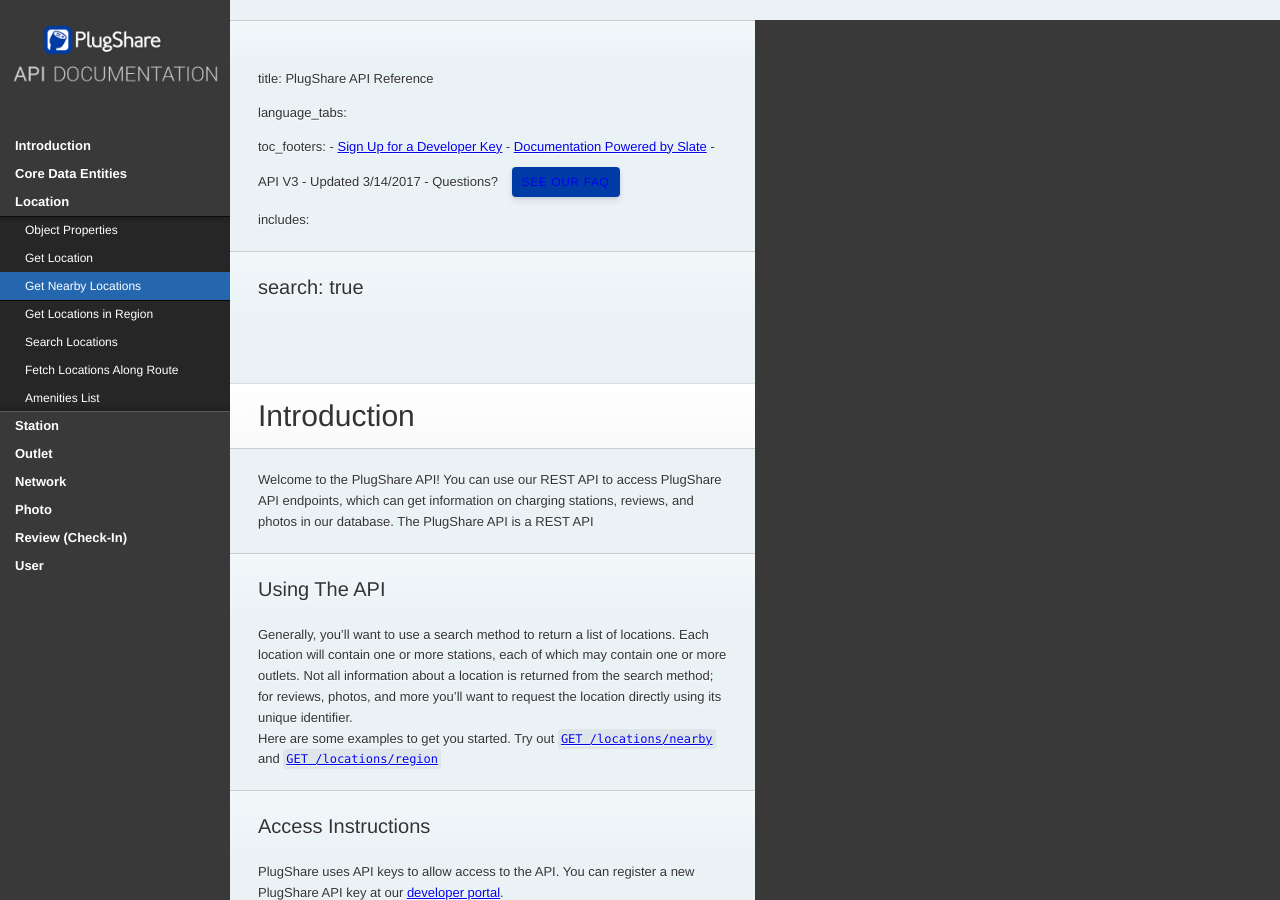
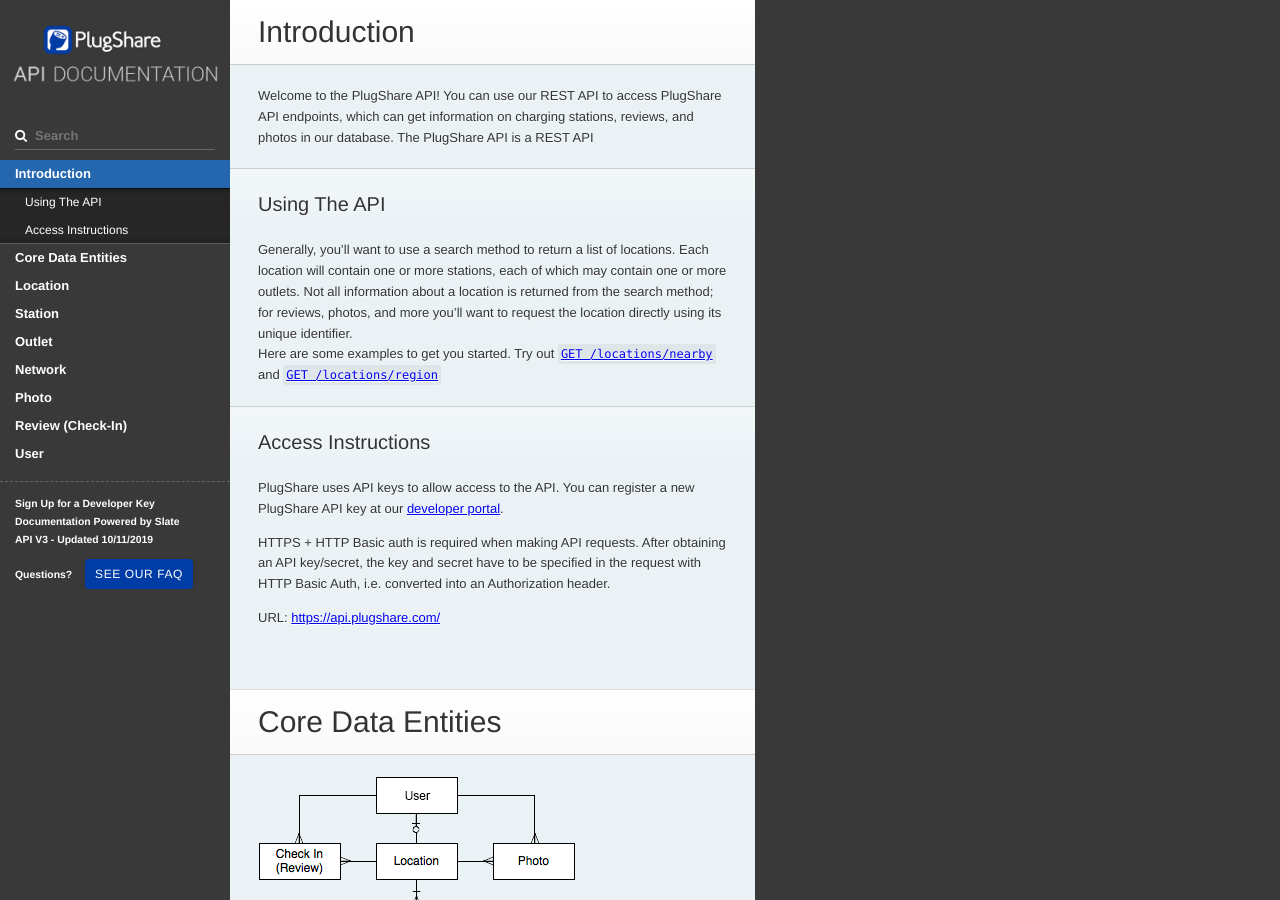
Before and after one commit to PlugShare/plugshare.github.io, a Jekyll site: the page docs/index.html, which Jekyll copies as it is, in a window 1280 px wide and 900 px high. Built offline with Jekyll 4.4.1, drawn with Linux system fonts in a browser that asks for light colours.

Commit message:
undo things slate broke

```diff
--- a/docs/index.html
+++ b/docs/index.html
@@ -224,29 +226,23 @@
     </a>
     <div class="tocify-wrapper">
       <img src="images/logo.png" alt="Logo" />
+        <div class="search">
+          <input type="text" class="search" id="input-search" placeholder="Search">
+        </div>
+        <ul class="search-results"></ul>
       <div id="toc">
       </div>
+        <ul class="toc-footer">
+            <li><a href='/access'>Sign Up for a Developer Key</a></li>
+            <li><a href='https://github.com/tripit/slate'>Documentation Powered by Slate</a></li>
+            <li>API V3 - Updated 10/11/2019</li>
+            <li>Questions? <a href="https://recargo.freshdesk.com/support/solutions/folders/29000052288" class="contact-button">See our FAQ</a></li>
+        </ul>
     </div>
     <div class="page-wrapper">
       <div class="dark-box"></div>
       <div class="content">
-        <h2 id="part-e43a05c834c974da"><meta name="description" content="Use our REST API to access PlugShare API endpoints, which can get information on charging stations, reviews, and photos in our database."></h2>
-
-<p>title: PlugShare API Reference</p>
-
-<p>language_tabs:</p>
-
-<p>toc_footers:
-  - <a href='/access'>Sign Up for a Developer Key</a>
-  - <a href='https://github.com/tripit/slate'>Documentation Powered by Slate</a>
-  - API V3 - Updated 3/14/2017
-  - Questions? <a href="https://recargo.freshdesk.com/support/solutions/folders/29000052288" class="contact-button">See our FAQ</a></p>
-
-<p>includes:</p>
-
-<h2 id="search-true">search: true</h2>
-
-<h1 id="introduction">Introduction</h1>
+        <h1 id="introduction">Introduction</h1>
 
 <p>Welcome to the PlugShare API! You can use our REST API to access PlugShare API endpoints, which can get information on charging stations, reviews, and photos in our database. The PlugShare API is a REST API</p>
 
```
Also changed, not shown: other parts of docs/index.html (+3 -1 lines).
